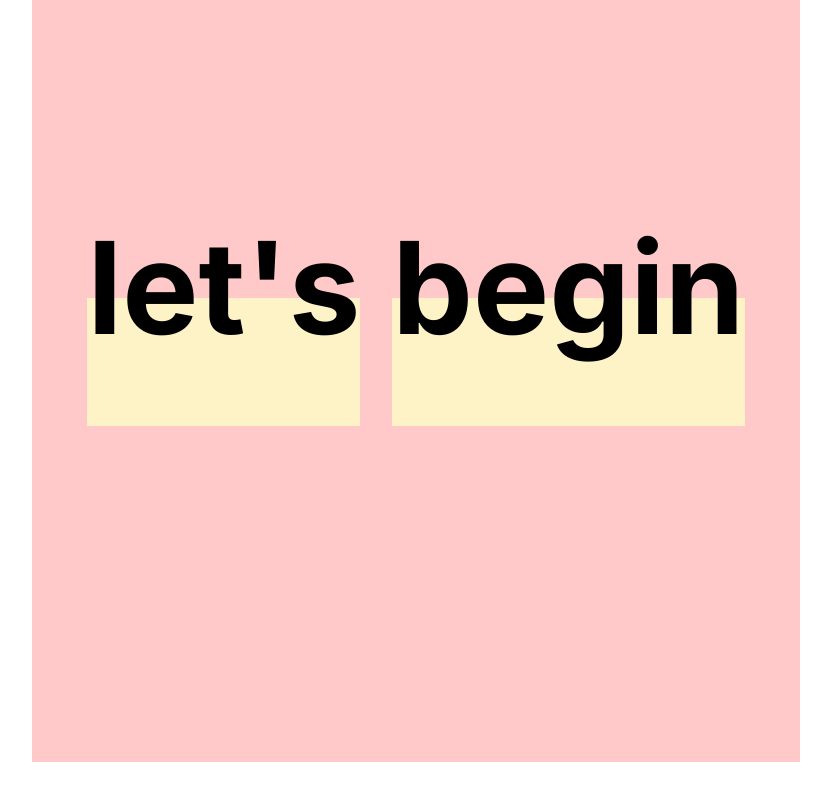
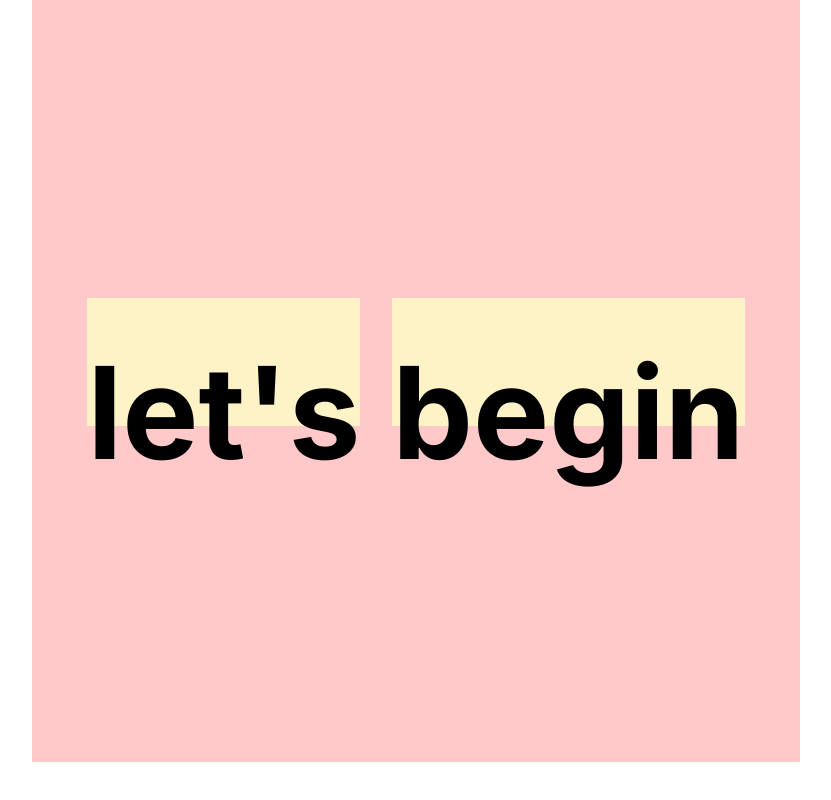
Before and after one commit to dark0crystal/rihal-om-fair-job-frontend, a Next.js app: page / in a window 1280 px wide. Shown: the part 1922-2722 px from the top of the page, without its empty margins (224-1055 px from the left). Built offline with nearby package versions, Linux system fonts and the light colour scheme.

Commit message:
make the letters mve in y dir

```diff
--- a/src/components/Motion/lettersFloating/Paragraph.tsx
+++ b/src/components/Motion/lettersFloating/Paragraph.tsx
@@ -10,7 +10,7 @@ export default function Paragraph(){
     const targetRef = useRef<HTMLDivElement>(null)
     const {scrollYProgress} =useScroll({
         target:targetRef ,
-        offset: ["start 0.8" , "end 0.25"]
+        offset: ["start 0.4" , "end 0.25"]
     })
 
     // const yb= useTransform(scrollYProgress ,[0 ,1],["-10%" , "100%"])
@@ -25,11 +25,12 @@ export default function Paragraph(){
                 <h1 key={index} className="bg-amber-100">
                 {
                 character.map((char: any, index: number)=>{
-                    const start  = index *10  ;
-                    console.log(start)
-                    const end =start *2 ;
-                    console.log(end)
-                    return <Word scrollYProgress={scrollYProgress} range={[start ,end]}  key={index}>{char}</Word>
+                    const start=(index+1)/100  ;
+                    const mid  = (index+5)/100  ;
+                    const min  = (index+10)/100  ;
+                    const end  = (index+15)/100  ;
+
+                    return <Word scrollYProgress={scrollYProgress} range={[start,mid,min,end]}  key={index}>{char}</Word>
                 })}
             </h1>
             )
@@ -40,7 +41,7 @@ export default function Paragraph(){
 
 const Word =({children ,scrollYProgress, range }:any)=>{
     // const y= useTransform(scrollYProgress ,range,[0 , 1])
-    const y= useTransform(scrollYProgress ,[0.1 ,0.25 ,0.7,1],["0%","-55%","-70%","-80%"])
+    const y= useTransform(scrollYProgress ,range,["40%","-55%","-70%","-80%"])
     // const x =0.4
     // const z =20
 
```
